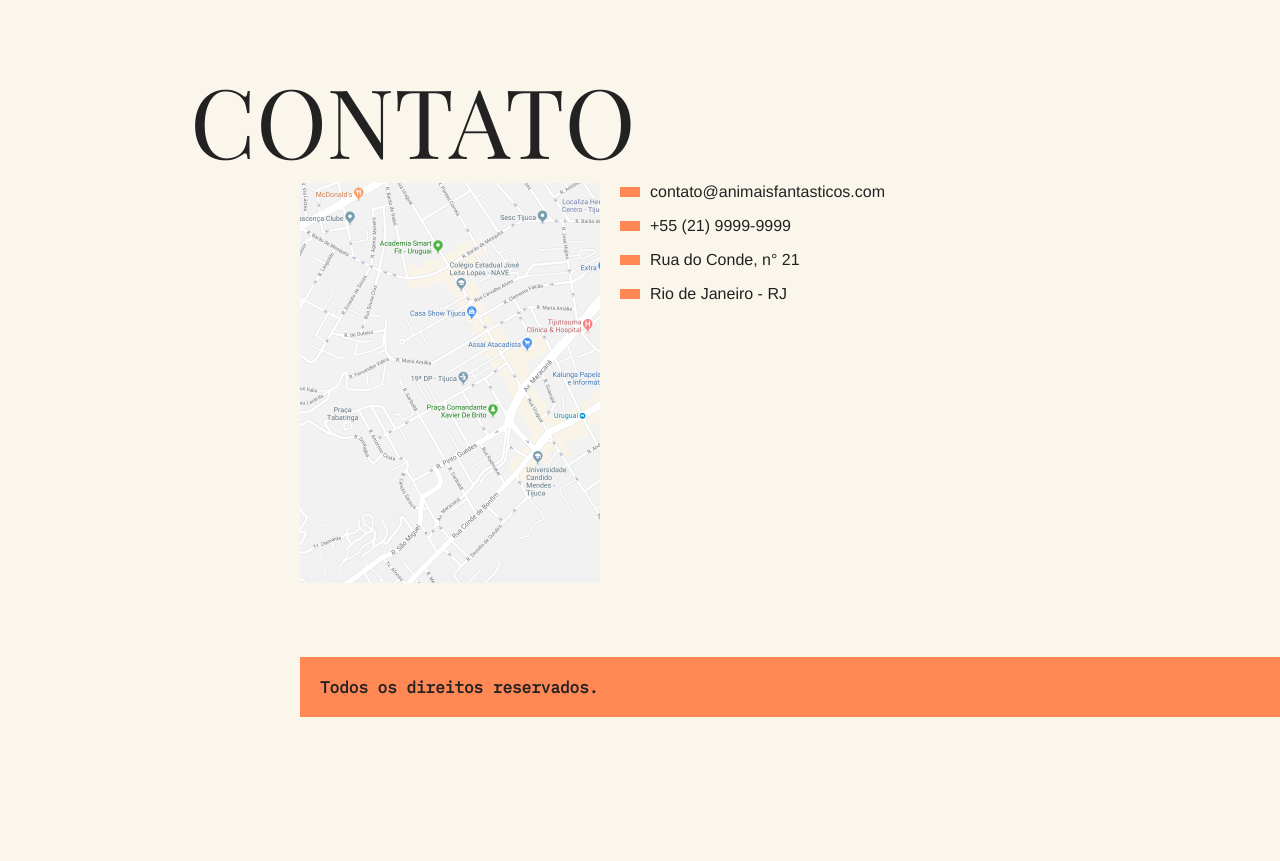
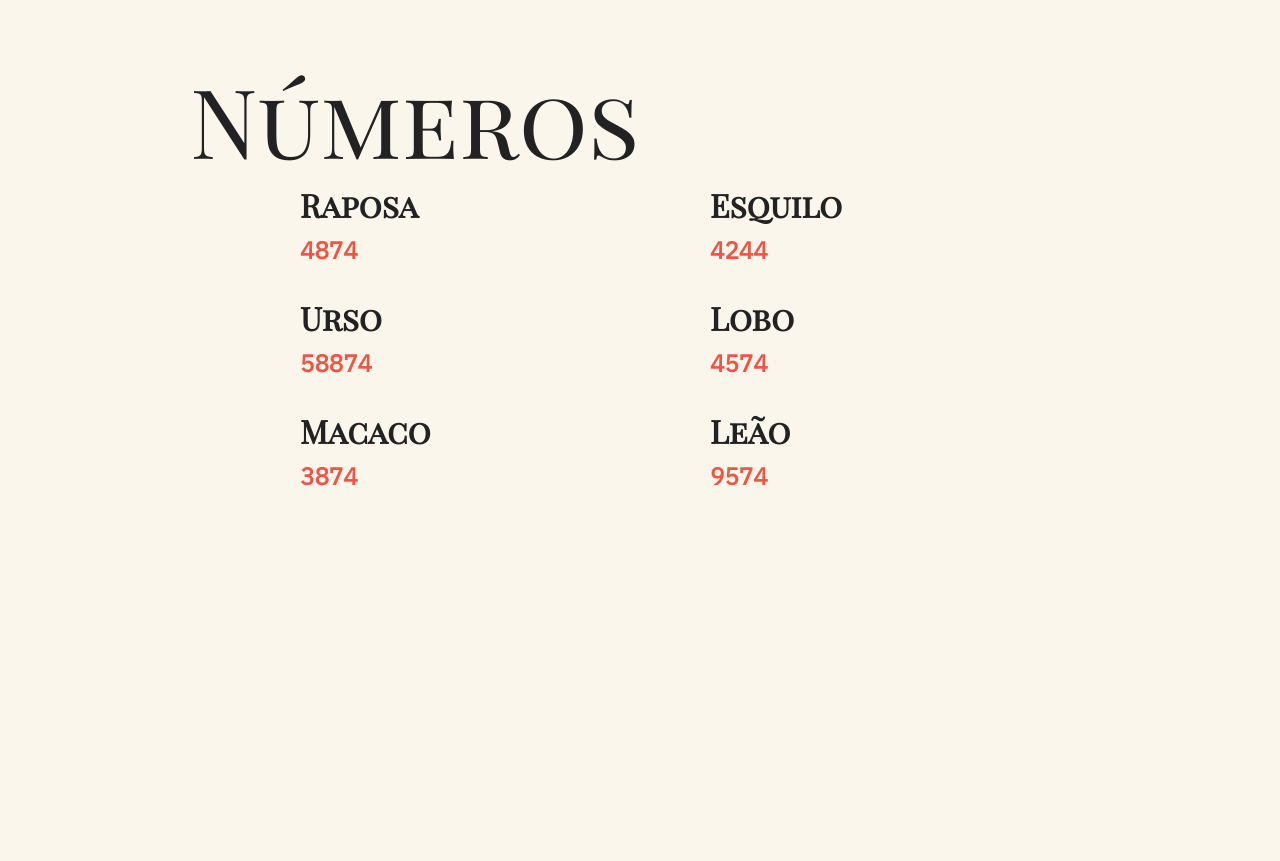
Before and after one commit to Rodrigo-Avlis/animais-fantasticos, a plain HTML site: page public/index.html in a window 1280 px wide. Shown: the part 1196-2057 px from the top of the page. Before the commit the page ends 1945 px from the top, so only its background shows below. Drawn offline with Linux system fonts and the light colour scheme.

Commit message:
adding animation number

```diff
--- a/public/assets/css/global/mobile.css
+++ b/public/assets/css/global/mobile.css
@@ -35,4 +35,7 @@
   .mapa {
     margin-bottom: 20px;
   }
+  .numeros-grid {
+    grid-column: 1/3 !important;
+  }
 }
--- /dev/null
+++ b/public/assets/css/home/numeros.css
@@ -0,0 +1,17 @@
+.numeros-grid {
+  grid-column: 2/4;
+  display: grid;
+  grid-template-columns: 1fr 1fr;
+  gap: 30px;
+}
+.numeros-grid h3 {
+  font-family: var(--ff-2);
+  font-size: 2rem;
+  margin-bottom: 0.5rem;
+}
+.numeros-grid span {
+  font-family: var(--ff-1);
+  font-weight: var(--fw-b);
+  font-size: 1.5rem;
+  color: var(--cor-3);
+}
--- a/public/assets/css/style.css
+++ b/public/assets/css/style.css
@@ -12,6 +12,7 @@
 @import "./home/tooltip.css";
 @import "./home/dropdown-menu.css";
 @import "./home/menu-mobile.css";
+@import "./home/numeros.css";
 
 /* utilidades */
 @import "./ultilidades/cor.css";
--- /dev/null
+++ b/public/assets/js/modules/anima-numeros.js
@@ -0,0 +1,37 @@
+export default function initAnimaNumeros() {
+  const observerTarget = document.querySelector(".numeros");
+
+  if (observerTarget) {
+    const observa = new MutationObserver(handleMutation);
+    observa.observe(observerTarget, { attributes: true });
+
+    function handleMutation(mutation) {
+      if (mutation[0].target.classList.contains("ativo")) {
+        observa.disconnect();
+        animaNumeros();
+      }
+    }
+
+    function animaNumeros() {
+      const numeros = document.querySelectorAll("[data-numero]");
+
+      if (numeros.length) {
+        numeros.forEach((numero) => {
+          const total = +numero.innerText;
+          const incremento = Math.floor(total / 100);
+
+          let start = 0;
+          const timer = setInterval(() => {
+            start += incremento;
+            numero.innerText = start;
+
+            if (start > total) {
+              numero.innerText = total;
+              clearInterval(timer);
+            }
+          }, 10 * Math.random());
+        });
+      }
+    }
+  }
+}
--- a/public/assets/js/modules/scroll.js
+++ b/public/assets/js/modules/scroll.js
@@ -10,6 +10,8 @@ export default function initScroll() {
 
         if (isSectionVisible) {
           section.classList.add("ativo");
+        } else if (section.classList.contains("ativo")) {
+          section.classList.remove("ativo");
         }
       });
     }
--- a/public/assets/js/script.js
+++ b/public/assets/js/script.js
@@ -7,6 +7,7 @@ import initModal from "./modules/modal.js";
 import initTooltip from "./modules/tooltip.js";
 import initDropdownMenu from "./modules/dropdown-menu.js";
 import initMenuMobile from "./modules/menu-mobile.js";
+import initAnimaNumeros from "./modules/anima-numeros.js";
 
 initTab();
 initAccordion();
@@ -17,3 +18,4 @@ initModal();
 initTooltip();
 initDropdownMenu();
 initMenuMobile();
+initAnimaNumeros();
--- a/public/index.html
+++ b/public/index.html
@@ -100,6 +100,35 @@
         <dd>Lorem ipsum dolor sit amet consectetur adipisicing elit. Ut, accusantium maiores! Porro ipsa et, fugiat sapiente provident similique vel qui illo excepturi numquam inventore? Natus, totam quam?</dd>
       </dl>
     </section>
+    <section class="grid-section numeros" data-anime="scroll">
+      <h1 class="titulo">Números</h1>
+      <div class="numeros-grid">
+        <div class="numero-animal">
+          <h3>Raposa</h3>
+          <span data-numero>4874</span>
+        </div>
+        <div class="numero-animal">
+          <h3>Esquilo</h3>
+          <span data-numero>4244</span>
+        </div>
+        <div class="numero-animal">
+          <h3>Urso</h3>
+          <span data-numero>58874</span>
+        </div>
+        <div class="numero-animal">
+          <h3>Lobo</h3>
+          <span data-numero>4574</span>
+        </div>
+        <div class="numero-animal">
+          <h3>Macaco</h3>
+          <span data-numero>3874</span>
+        </div>
+        <div class="numero-animal">
+          <h3>Leão</h3>
+          <span data-numero>9574</span>
+        </div>
+      </div>
+    </section>
     <section class="grid-section contato " data-anime="scroll" id="contato">
       <h1 class="titulo">CONTATO</h1>
       <div class="mapa" data-tooltip>
```
